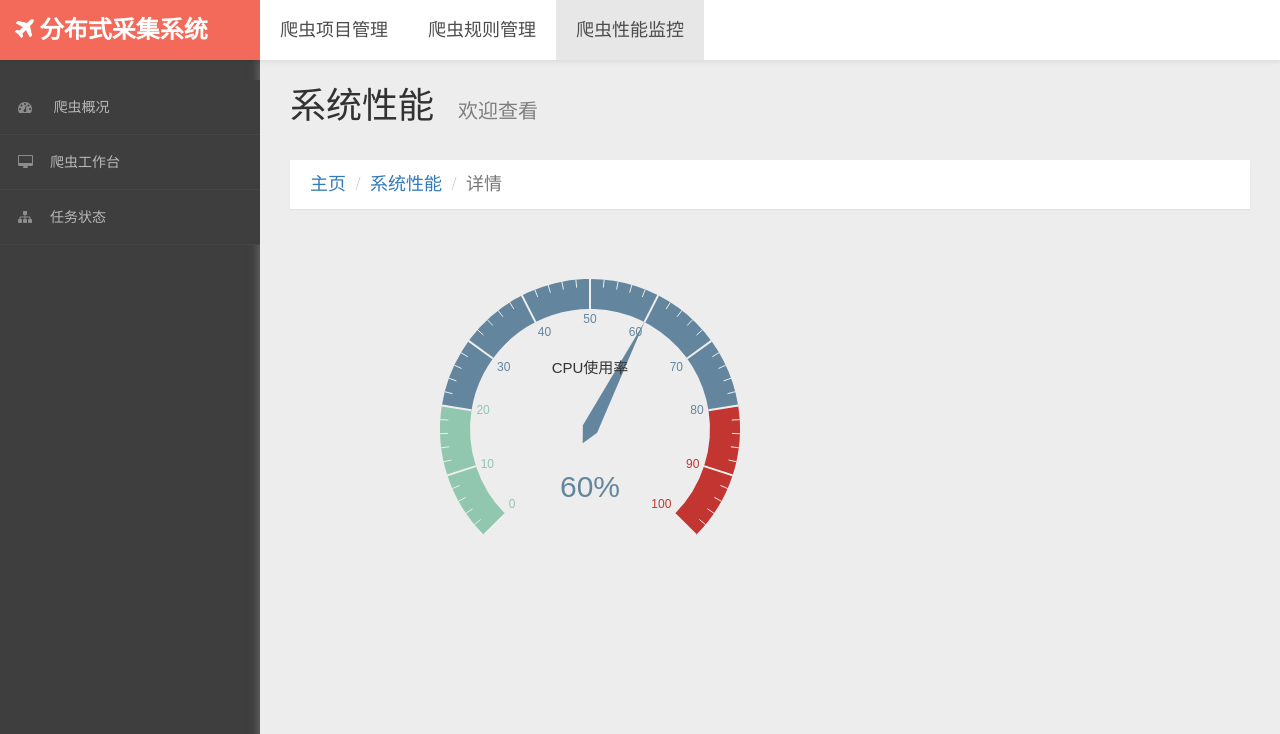
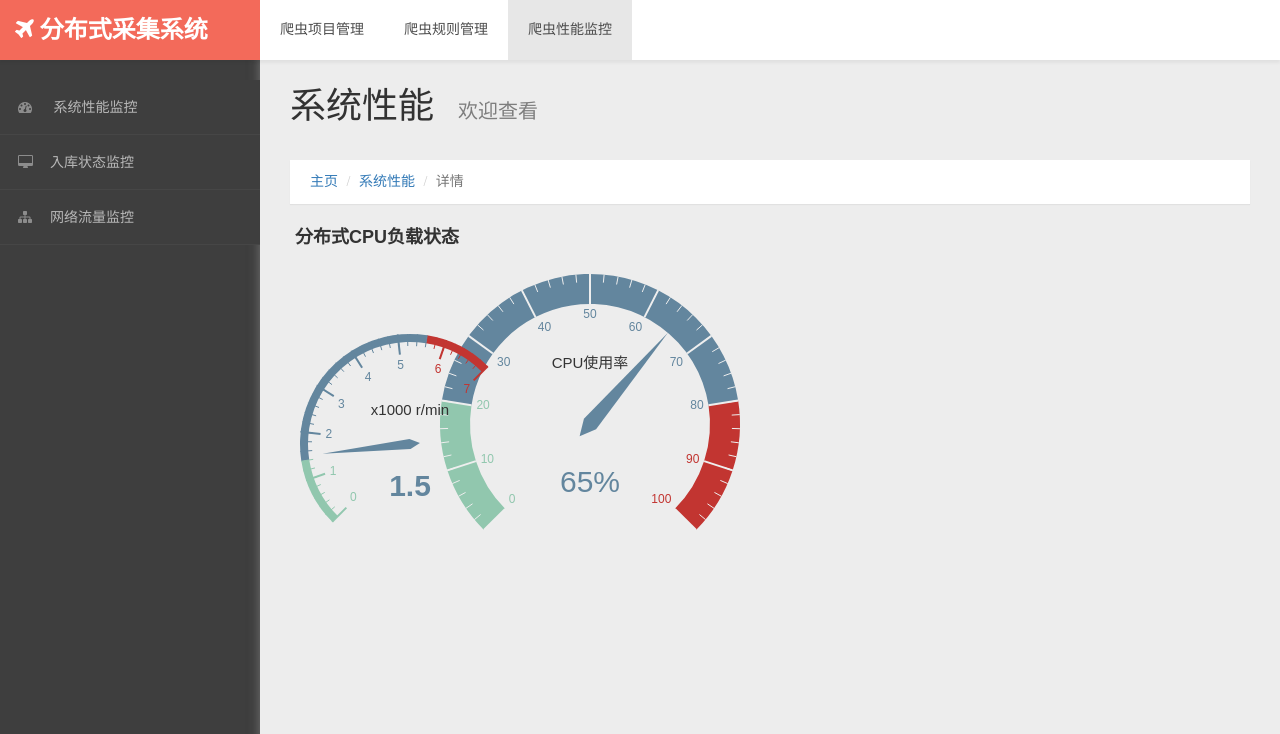
Before and after one commit to liwei123o0/SpiderStart, a Django app: page /serverstatus/ in a window 1280 px wide. Shown: the top 734 px of the page. Run offline with Django 3.2, Linux system fonts and the light colour scheme; some libraries are stand-ins or nearby versions.

Commit message:
2016-11-4 3.6

```diff
--- a/app/templates/base_configs.html
+++ b/app/templates/base_configs.html
@@ -88,11 +88,9 @@
 <script type="text/javascript" src="../static/assets/js/chart.min.js"></script>
 <script type="text/javascript" src="../static/assets/js/chartjs.js"></script>
 <style type="text/css">
-    <!--
-    -->
     body {
         font-family: '微软雅黑';
-        font-size: 18px;
+        font-size: 14px;
     }
 </style>
 {% block script %}
--- a/app/templates/base_scrapyd.html
+++ b/app/templates/base_scrapyd.html
@@ -92,7 +92,7 @@
     -->
     body {
         font-family: '微软雅黑';
-        font-size: 18px;
+        font-size: 14px;
     }
 </style>
 {% block script %}
--- a/app/templates/base_stats.html
+++ b/app/templates/base_stats.html
@@ -48,14 +48,14 @@
             <div class="sidebar-collapse">
                 <ul class="nav" id="main-menu">
                     <li>
-                        <a href="/"><i class="fa fa-dashboard"></i>
-                            爬虫概况</a>
+                        <a href="/serverstatus/"><i class="fa fa-dashboard"></i>
+                            系统性能监控</a>
                     </li>
                     <li>
-                        <a href="/spiderjob/"><i class="fa fa-desktop"></i>爬虫工作台</a>
+                        <a href="/spiderjob/"><i class="fa fa-desktop"></i>入库状态监控</a>
                     </li>
                     <li>
-                        <a href="/spiderstatus/"><i class="fa fa-sitemap"></i>任务状态</a>
+                        <a href="/spiderstatus/"><i class="fa fa-sitemap"></i>网络流量监控</a>
                     </li>
                 </ul>
             </div>
@@ -94,7 +94,7 @@
     -->
     body {
         font-family: '微软雅黑';
-        font-size: 18px;
+        font-size: 14px;
     }
 </style>
 {% block script %}
--- a/app/templates/serverstatus.html
+++ b/app/templates/serverstatus.html
@@ -12,7 +12,6 @@
                 <li class="active">详情</li>
             </ol>
             <div id="main" style="width: 600px;height:400px;">
-
             </div>
         </div>
     </div>
@@ -21,25 +20,69 @@
     <script type="text/javascript">
         // 基于准备好的dom，初始化echarts实例
         var myChart = echarts.init(document.getElementById('main'));
-
         option = {
+            title: {
+                text: '分布式CPU负载状态'
+            },
             tooltip: {
                 formatter: "{a} <br/>{b} : {c}%"
             },
+            axisLine: {            // 坐标轴线
+                        lineStyle: {       // 属性lineStyle控制线条样式
+                            width: 8
+                        }
+                    },
             series: [
                 {
-                    name: '业务指标',
+                    name: '负载状态',
                     type: 'gauge',
                     detail: {formatter: '{value}%'},
                     data: [{value: 50, name: 'CPU使用率'}]
+                },
+                {
+                    name: '内存',
+                    type: 'gauge',
+                    center: ['20%', '55%'],    // 默认全局居中
+                    radius: '55%',
+                    min: 0,
+                    max: 7,
+                    endAngle: 45,
+                    splitNumber: 7,
+                    axisLine: {            // 坐标轴线
+                        lineStyle: {       // 属性lineStyle控制线条样式
+                            width: 8
+                        }
+                    },
+                    axisTick: {            // 坐标轴小标记
+                        length: 12,        // 属性length控制线长
+                        lineStyle: {       // 属性lineStyle控制线条样式
+                            color: 'auto'
+                        }
+                    },
+                    splitLine: {           // 分隔线
+                        length: 20,         // 属性length控制线长
+                        lineStyle: {       // 属性lineStyle（详见lineStyle）控制线条样式
+                            color: 'auto'
+                        }
+                    },
+                    pointer: {
+                        width: 5
+                    },
+                    title: {
+                        offsetCenter: [0, '-30%'],       // x, y，单位px
+                    },
+                    detail: {
+                        textStyle: {       // 其余属性默认使用全局文本样式，详见TEXTSTYLE
+                            fontWeight: 'bolder'
+                        }
+                    },
+                    data: [{value: 1.5, name: 'x1000 r/min'}]
                 }
             ]
         };
-
-
         setInterval(function () {
-                option.series[0].data[0].value = 60;
-                myChart.setOption(option);
+            option.series[0].data[0].value = Math.floor(Math.random() * 30) + 50;
+            myChart.setOption(option);
         }, 1000);
     </script>
 {% endblock %}
--- a/app/templates/spiderconfigs.html
+++ b/app/templates/spiderconfigs.html
@@ -4,7 +4,6 @@
         <div class="header">
             <h1 class="page-header">
                 爬虫规则文件
-                <small>欢迎查看</small>
             </h1>
             <ol class="breadcrumb">
                 <li><a href="/spiderconfigs/">主页</a></li>
--- a/app/templates/spiderjob.html
+++ b/app/templates/spiderjob.html
@@ -4,19 +4,17 @@
         <div class="header">
             <h1 class="page-header">
                 爬虫项目概况
-                <small>欢迎查看</small>
             </h1>
             <ol class="breadcrumb">
                 <li><a href="/">主页</a></li>
                 <li><a href="/spiderjob/">爬虫工作台</a></li>
                 <li class="active">详情</li>
             </ol>
-        </div>
             <div class="row">
                 <div class="col-md-12 col-sm-12 col-xs-12">
                     <div class="panel panel-default">
                         <div class="panel-heading">
-                        <p class="bg-success img-rounded">&nbsp;&nbsp;&nbsp;爬虫spiders</p>
+                            <p class="bg-success img-rounded green">&nbsp;&nbsp;&nbsp;爬虫spiders</p>
                         </div>
                         <div class="panel-body">
                             <div class="table-responsive">
@@ -58,6 +56,8 @@
                     </div>
                 </div>
             </div>
+        </div>
+
     </div>
 {% endblock %}
 {% block script %}
```
Also changed, not shown: app/templates/configfile.html (+22 -10 lines), app/templates/index.html (+17 -14 lines), app/templates/spiderstatus.html (+6 -4 lines), db.sqlite3. Lines whose indentation alone changed are shown as unchanged.
